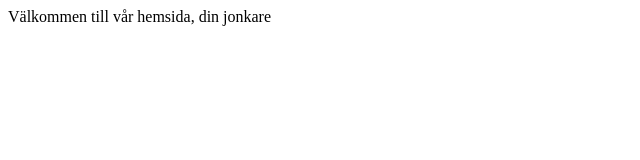
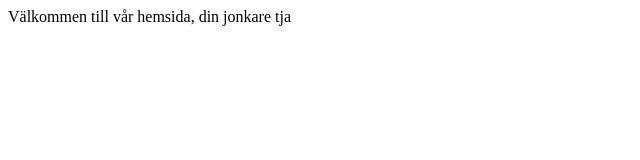
Before and after one commit to enriktigasna/jonkarklubben, a plain HTML site: page index.html in a window 1280 px wide. Shown: the full height of the page, 0-640 px from the left. Drawn offline with Linux system fonts and the light colour scheme.

Commit message:
Create index.html

```diff
--- a/index.html
+++ b/index.html
@@ -7,5 +7,6 @@
 </head>
 <body>
     Välkommen till vår hemsida, din jonkare
+    tja
 </body>
 </html>
```
